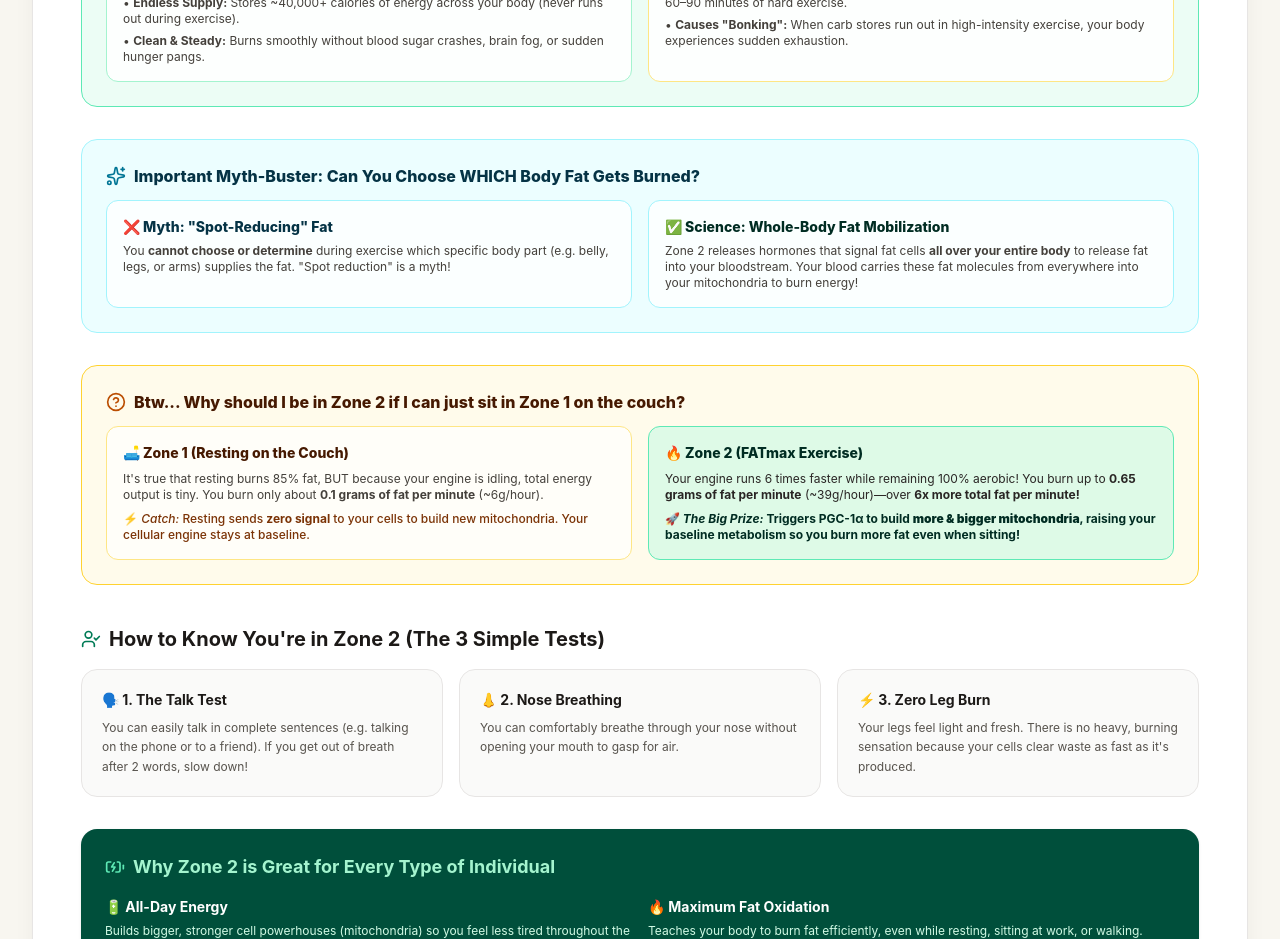
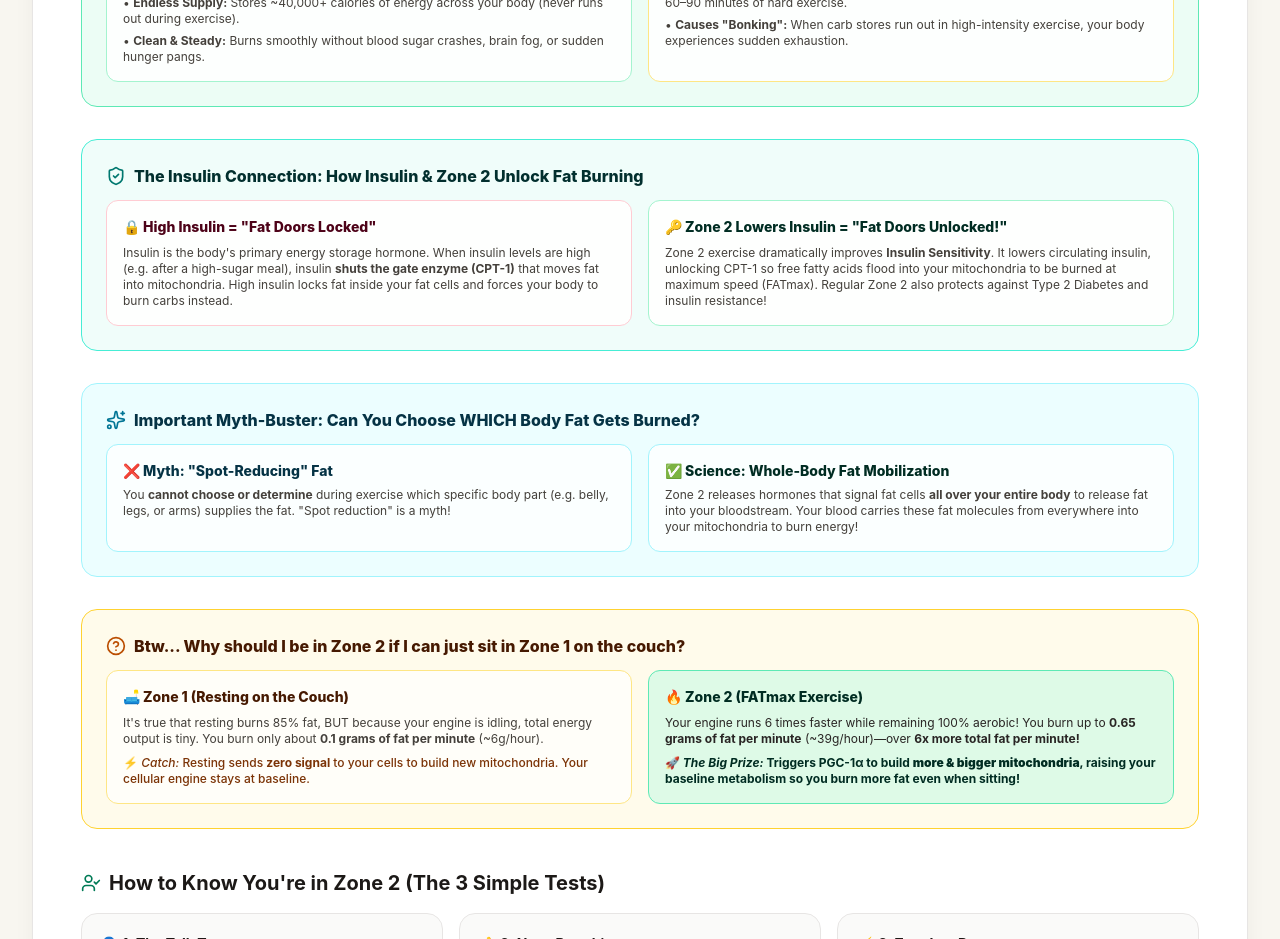
Before and after one commit to ishaypesok/optimus-magazine, a React (Vite) app: page / in a window 1280 px wide. Shown: the part 1120-2059 px from the top of the page. Built offline with nearby package versions, Linux system fonts and the light colour scheme.

Commit message:
Add Insulin Connection and Fat Burning card to Page 1

```diff
--- a/src/components/MagazineView.jsx
+++ b/src/components/MagazineView.jsx
@@ -162,6 +162,36 @@ export default function MagazineView({ currentZoneId, setCurrentZoneId, activeAr
                     <li>• <strong>Tiny Tank (~2,000 kcal):</strong> Stored as glycogen in liver & muscles; empties after just 60–90 minutes of hard exercise.</li>
                     <li>• <strong>Causes "Bonking":</strong> When carb stores run out in high-intensity exercise, your body experiences sudden exhaustion.</li>
                   </ul>
+                </div>
+
+              </div>
+            </div>
+
+            {/* Insulin Connection Card: How Insulin Controls Fat Burning */}
+            <div className="p-6 rounded-2xl bg-teal-50 border border-teal-300 space-y-3 font-sans">
+              <div className="flex items-center gap-2 text-teal-950 font-extrabold text-base">
+                <ShieldCheck className="w-5 h-5 text-teal-700" />
+                <span>The Insulin Connection: How Insulin & Zone 2 Unlock Fat Burning</span>
+              </div>
+
+              <div className="grid grid-cols-1 md:grid-cols-2 gap-4 text-xs sm:text-sm text-stone-800 leading-relaxed font-normal">
+
+                <div className="p-4 rounded-xl bg-white/90 border border-rose-200 space-y-2">
+                  <div className="font-extrabold text-rose-950 text-sm flex items-center gap-1.5">
+                    🔒 High Insulin = "Fat Doors Locked"
+                  </div>
+                  <p className="text-xs text-stone-700">
+                    Insulin is the body's primary energy storage hormone. When insulin levels are high (e.g. after a high-sugar meal), insulin <strong>shuts the gate enzyme (CPT-1)</strong> that moves fat into mitochondria. High insulin locks fat inside your fat cells and forces your body to burn carbs instead.
+                  </p>
+                </div>
+
+                <div className="p-4 rounded-xl bg-white/90 border border-emerald-200 space-y-2">
+                  <div className="font-extrabold text-emerald-950 text-sm flex items-center gap-1.5">
+                    🔑 Zone 2 Lowers Insulin = "Fat Doors Unlocked!"
+                  </div>
+                  <p className="text-xs text-stone-700">
+                    Zone 2 exercise dramatically improves <strong>Insulin Sensitivity</strong>. It lowers circulating insulin, unlocking CPT-1 so free fatty acids flood into your mitochondria to be burned at maximum speed (FATmax). Regular Zone 2 also protects against Type 2 Diabetes and insulin resistance!
+                  </p>
                 </div>
 
               </div>
```
Also changed, not shown: 1 other file (tests, documents, lock files or other folders).
